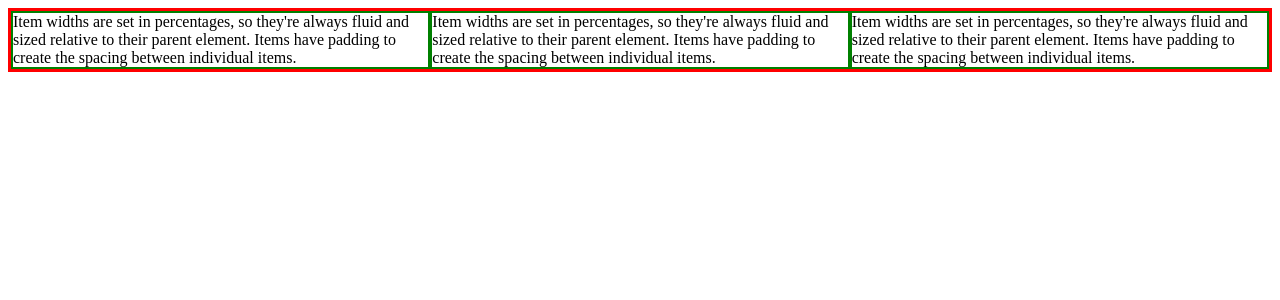
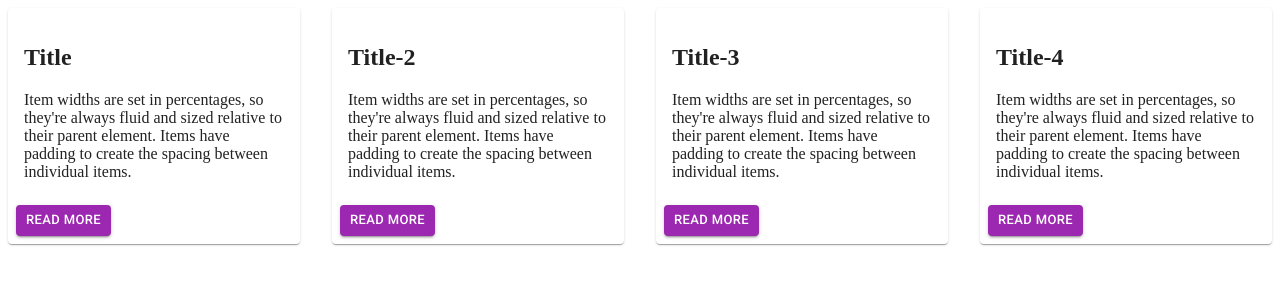
Before and after one commit to suprava16/react_session_9, a React (Create React App) app: page / in a window 1280 px wide. Shown: the top 300 px of the page. Built offline with nearby package versions, Linux system fonts and the light colour scheme.

Commit message:
cards design

```diff
--- a/src/MaterialUi/Design.js
+++ b/src/MaterialUi/Design.js
@@ -1,12 +1,12 @@
 import React from 'react'
-import { Button, Grid } from '@mui/material';
+import { Button, Grid, Card, CardContent, CardActions } from '@mui/material';
 import AccountCircleIcon from '@mui/icons-material/AccountCircle';
 function Design() {
   return (
     <div>
       {/* <Button variant='contained' color="error" size="medium" startIcon={<AccountCircleIcon/>}>LOGIN</Button> */}
 
-      <Grid container style={{ border: "3px solid red" }}>
+      {/* <Grid container style={{ border: "3px solid red" }}>
 
         <Grid item xs={12} md={6} lg={4} style={{ border: "2px solid green" }}>
           Item widths are set in percentages, so they're always fluid and sized relative to their parent element.
@@ -21,6 +21,63 @@ function Design() {
           Items have padding to create the spacing between individual items.
         </Grid>
 
+      </Grid> */}
+
+
+      {/* card design */}
+      <Grid container spacing={4}>
+        <Grid item xs={12} md={6} lg={3}>
+          <Card>
+            <CardContent>
+            <h2>Title</h2>
+              Item widths are set in percentages, so they're always fluid and sized relative to their parent element.
+              Items have padding to create the spacing between individual items.
+            </CardContent>
+            <CardActions>
+              <Button size="small" color='secondary' variant='contained'>READ MORE</Button>
+            </CardActions>
+          </Card>
+        </Grid>
+        {/* 2nd card */}
+        <Grid item xs={12} md={6} lg={3}>
+          <Card>
+            <CardContent>
+            <h2>Title-2</h2>
+              Item widths are set in percentages, so they're always fluid and sized relative to their parent element.
+              Items have padding to create the spacing between individual items.
+            </CardContent>
+            <CardActions>
+              <Button size="small" color='secondary' variant='contained'>READ MORE</Button>
+            </CardActions>
+          </Card>
+        </Grid>
+        {/* 3rd card */}
+        <Grid item xs={12} md={6} lg={3}>
+          <Card>
+            <CardContent>
+            <h2>Title-3</h2>
+              Item widths are set in percentages, so they're always fluid and sized relative to their parent element.
+              Items have padding to create the spacing between individual items.
+            </CardContent>
+            <CardActions>
+              <Button size="small" color='secondary' variant='contained'>READ MORE</Button>
+            </CardActions>
+          </Card>
+        </Grid>
+
+        {/* 4th card */}
+        <Grid item xs={12} md={6} lg={3}>
+          <Card>
+            <CardContent>
+            <h2>Title-4</h2>
+              Item widths are set in percentages, so they're always fluid and sized relative to their parent element.
+              Items have padding to create the spacing between individual items.
+            </CardContent>
+            <CardActions>
+              <Button size="small" color='secondary' variant='contained'>READ MORE</Button>
+            </CardActions>
+          </Card>
+        </Grid>
       </Grid>
 
     </div>
```
